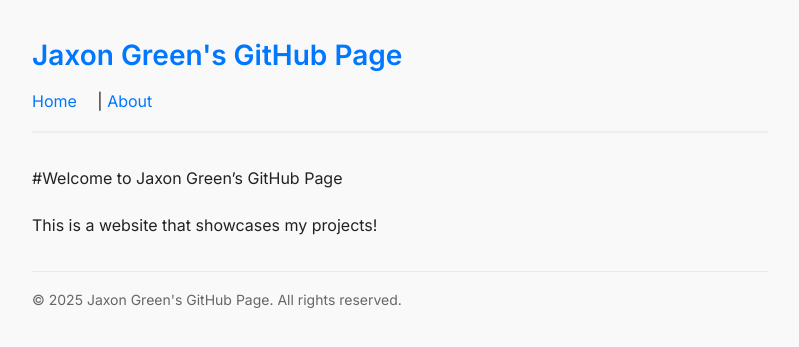
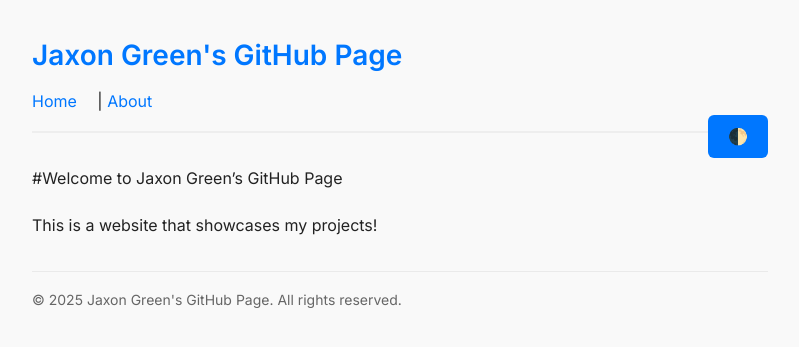
Before and after one commit to jsgreen03/jsgreen03.github.io, a Jekyll site: the page built from index.md, in a window 1280 px wide. Shown: the top 347 px of the page, without its empty margins (240-1039 px from the left). Built offline with Jekyll 4.4.1, drawn with Linux system fonts in a browser that asks for light colours.

Commit message:
Dark Mode

```diff
--- a/_includes/header.html
+++ b/_includes/header.html
@@ -4,4 +4,5 @@
     <a href="{{ '/' | relative_url }}">Home</a> |
     <a href="{{ '/about' | relative_url }}">About</a>
   </nav>
+  <button id="toggle-dark-mode" class="button" style="float: right;">🌓</button>
 </header>
--- a/assets/css/style.css
+++ b/assets/css/style.css
@@ -17,6 +17,17 @@
   --shadow: 0 2px 6px rgba(0, 0, 0, 0.05);
 }
 
+@media (prefers-color-scheme: dark){
+  :root{
+    --bg-color: #121212;
+    --text-color: #eee;
+    --link-color: #4dabf7;
+    --card-bg: #1e1e1e;
+    --border-color: #2c2c2c;
+    --footer-color: #999;
+  }
+}
+
 /* ===== BASE STYLES ===== */
 body {
   font-family: var(--font-body);
@@ -31,6 +42,7 @@
 a {
   color: var(--primary-color);
   text-decoration: none;
+  transition: color 0.3s ease;
 }
 a:hover {
   text-decoration: underline;
@@ -40,6 +52,7 @@
   font-family: var(--font-heading);
   margin-bottom: 0.5rem;
   color: var(--primary-color);
+  transition: color 0.3s ease;
 }
 
 p {
@@ -62,9 +75,9 @@
   font-weight: 500;
 }
 
-nav a:last-child {
+/*nav a:last-child {
   margin-right: 0;
-}
+}*/
 
 /* ===== FOOTER ===== */
 footer {
@@ -73,6 +86,7 @@
   font-size: 0.875rem;
   color: #666;
   border-top: 1px solid #eaeaea;
+  transition: color 0.3s ease, border-color 0.3s ease;
 }
 
 /* ===== BUTTON STYLE EXAMPLE ===== */
@@ -98,6 +112,7 @@
   border-radius: var(--border-radius);
   box-shadow: var(--shadow);
   margin-bottom: 1.5rem;
+  transition: background-color 0.3s ease, box-shadow 0.3s ease;
 }
 
 /* ===== RESPONSIVE ===== */
```
